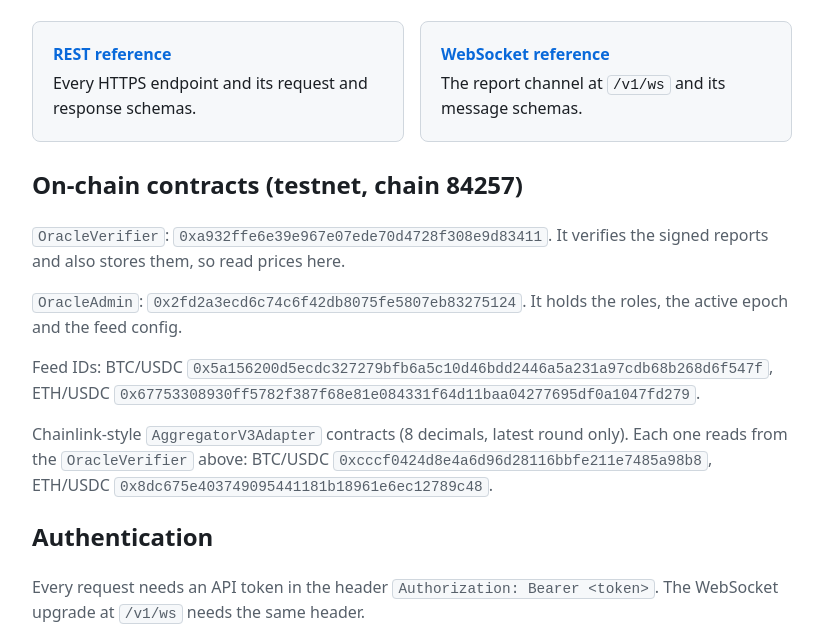
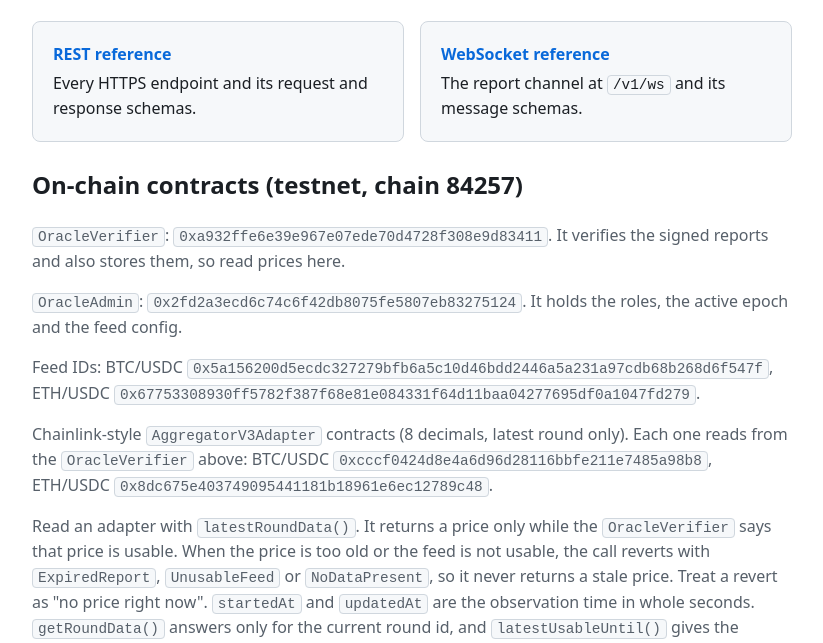
Before and after one commit to tickrdao/tickr-oracle-api-docs, a plain HTML site: page index.html in a window 1280 px wide. Shown: the part 153-796 px from the top of the page, without its empty margins (228-1051 px from the left). Drawn offline with Linux system fonts and the light colour scheme.

Commit message:
Say how the adapter read behaves when the price is not usable
Co-Authored-By: WOZCODE <contact@withwoz.com>

```diff
--- a/index.html
+++ b/index.html
@@ -33,6 +33,7 @@
 <p><code>OracleAdmin</code>: <code>0x2fd2a3ecd6c74c6f42db8075fe5807eb83275124</code>. It holds the roles, the active epoch and the feed config.</p>
 <p>Feed IDs: BTC/USDC <code>0x5a156200d5ecdc327279bfb6a5c10d46bdd2446a5a231a97cdb68b268d6f547f</code>, ETH/USDC <code>0x67753308930ff5782f387f68e81e084331f64d11baa04277695df0a1047fd279</code>.</p>
 <p>Chainlink-style <code>AggregatorV3Adapter</code> contracts (8 decimals, latest round only). Each one reads from the <code>OracleVerifier</code> above: BTC/USDC <code>0xcccf0424d8e4a6d96d28116bbfe211e7485a98b8</code>, ETH/USDC <code>0x8dc675e403749095441181b18961e6ec12789c48</code>.</p>
+<p>Read an adapter with <code>latestRoundData()</code>. It returns a price only while the <code>OracleVerifier</code> says that price is usable. When the price is too old or the feed is not usable, the call reverts with <code>ExpiredReport</code>, <code>UnusableFeed</code> or <code>NoDataPresent</code>, so it never returns a stale price. Treat a revert as "no price right now". <code>startedAt</code> and <code>updatedAt</code> are the observation time in whole seconds. <code>getRoundData()</code> answers only for the current round id, and <code>latestUsableUntil()</code> gives the second when the current price stops being usable.</p>
 <h2>Authentication</h2>
 <p>Every request needs an API token in the header <code>Authorization: Bearer &lt;token&gt;</code>. The WebSocket upgrade at <code>/v1/ws</code> needs the same header.</p>
 <h2>Getting an API token</h2>
```
